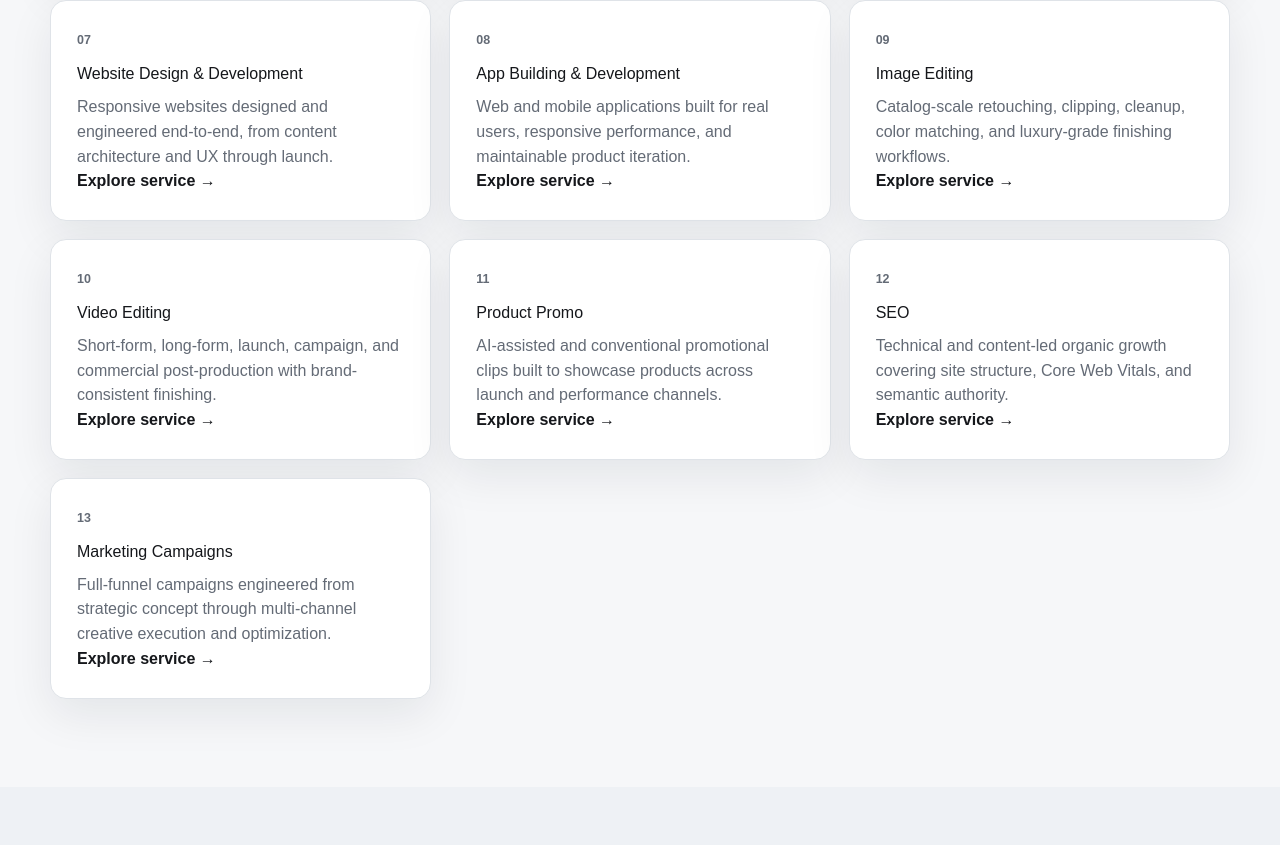
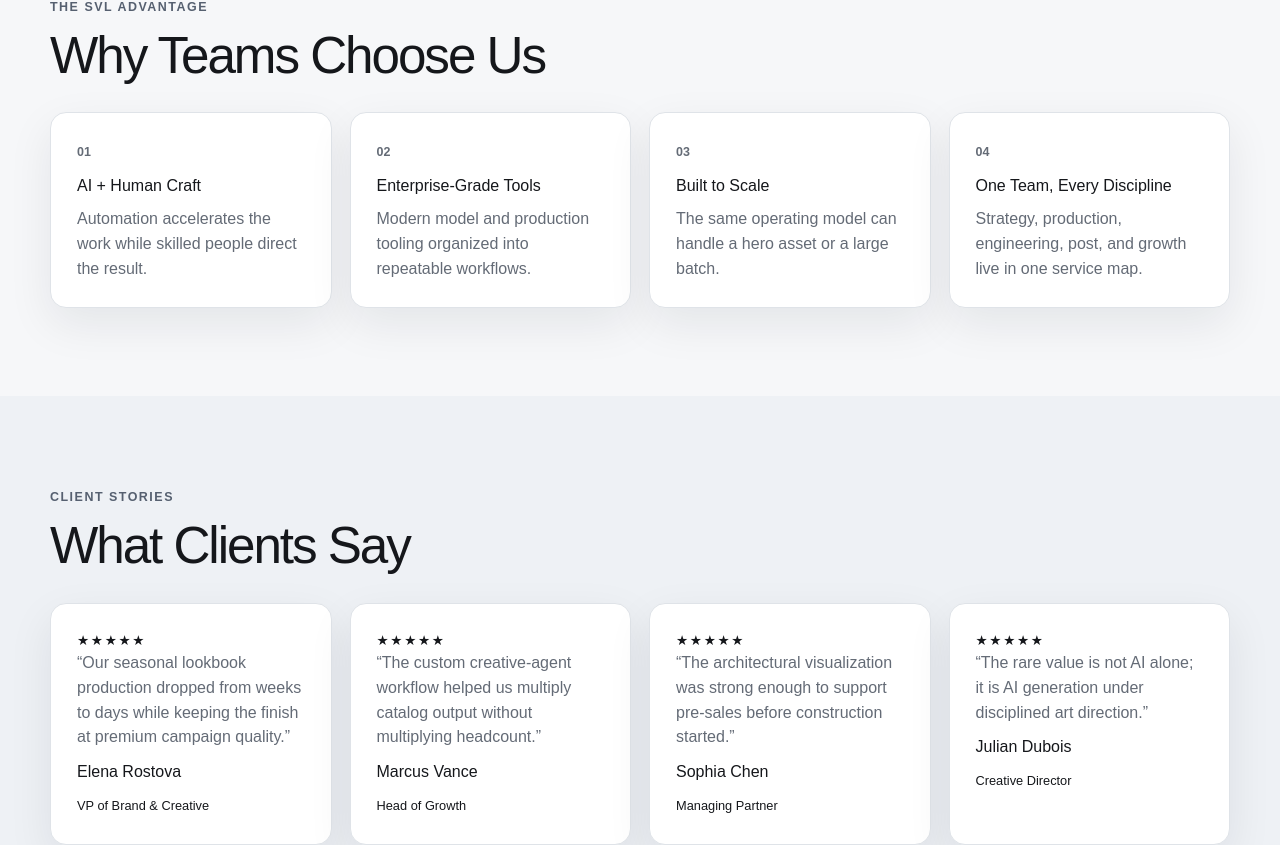
Before and after one commit to masudrana430/specter-next-system, a Next.js app: page / in a window 1280 px wide. Shown: the part 6065-6910 px from the top of the page. Built offline with nearby package versions, Linux system fonts and the light colour scheme; a web font is replaced by a local one.

Commit message:
Remove requested homepage sections

```diff
--- a/src/app/page.tsx
+++ b/src/app/page.tsx
@@ -1,6 +1,5 @@
 import Link from "next/link";
 import { DarkHomeHero } from "@/components/DarkHomeHero";
-import { Footer } from "@/components/Footer";
 import { HomeHeroContent } from "@/components/HomeHeroContent";
 import { HomeImageShowcase } from "@/components/HomeImageShowcase";
 import { HomeMotionMarquee } from "@/components/HomeMotionMarquee";
@@ -8,7 +7,7 @@ import { HomeNavbar } from "@/components/HomeNavbar";
 import { HomePartnerSection } from "@/components/HomePartnerSection";
 import { BeforeAfterDemo } from "@/components/HomeInteractive";
 import { ReferenceHomeHero } from "@/components/ReferenceHomeHero";
-import { industries, portfolio, services, testimonials } from "@/data/site";
+import { industries, testimonials } from "@/data/site";
 
 export default function HomePage() {
   return (
@@ -30,6 +29,7 @@ export default function HomePage() {
         <div className="dark:hidden"><ReferenceHomeHero /></div>
         <div className="hidden dark:block"><DarkHomeHero /></div>
       </div>
+
       <main>
         <HomeImageShowcase />
         <HomePartnerSection />
@@ -38,58 +38,95 @@ export default function HomePage() {
         <section className="section section-tight border-section">
           <div className="shell">
             <p className="section-kicker">Industries served</p>
-            <div className="chip-row">{industries.map((item) => <span className="chip" key={item}>{item}</span>)}</div>
-          </div>
-        </section>
-
-        <section className="section" id="services">
-          <div className="shell">
-            <div className="section-heading"><span className="eyebrow">Comprehensive Capabilities</span><h2>What We Do</h2><p>Thirteen specialized service disciplines carried over from the original SVL system.</p></div>
-            <div className="card-grid services-grid">{services.map((service) => (
-              <article className="card service-card" key={service.id}>
-                <span className="service-number">{service.number}</span><h3>{service.name}</h3><p>{service.description}</p>
-                <Link href={`/services#service-${service.number}`}>Explore service →</Link>
-              </article>
-            ))}</div>
+            <div className="chip-row">
+              {industries.map((item) => <span className="chip" key={item}>{item}</span>)}
+            </div>
           </div>
         </section>
 
         <section className="section alt-section">
           <div className="shell two-col">
-            <div><span className="eyebrow">Interactive Production Demo</span><h2>Before / after comparison workflow</h2><p>Preserves the source project’s category-switching comparison pattern with keyboard-friendly native controls.</p></div>
+            <div>
+              <span className="eyebrow">Interactive Production Demo</span>
+              <h2>Before / after comparison workflow</h2>
+              <p>Preserves the source project’s category-switching comparison pattern with keyboard-friendly native controls.</p>
+            </div>
             <BeforeAfterDemo />
           </div>
         </section>
 
         <section className="section">
-          <div className="shell"><div className="section-heading"><span className="eyebrow">The SVL Advantage</span><h2>Why Teams Choose Us</h2></div>
+          <div className="shell">
+            <div className="section-heading">
+              <span className="eyebrow">The SVL Advantage</span>
+              <h2>Why Teams Choose Us</h2>
+            </div>
             <div className="card-grid four-col">
-              {["AI + Human Craft", "Enterprise-Grade Tools", "Built to Scale", "One Team, Every Discipline"].map((title, i) => <article className="card" key={title}><span className="service-number">0{i + 1}</span><h3>{title}</h3><p>{["Automation accelerates the work while skilled people direct the result.", "Modern model and production tooling organized into repeatable workflows.", "The same operating model can handle a hero asset or a large batch.", "Strategy, production, engineering, post, and growth live in one service map."][i]}</p></article>)}
+              {["AI + Human Craft", "Enterprise-Grade Tools", "Built to Scale", "One Team, Every Discipline"].map((title, i) => (
+                <article className="card" key={title}>
+                  <span className="service-number">0{i + 1}</span>
+                  <h3>{title}</h3>
+                  <p>{[
+                    "Automation accelerates the work while skilled people direct the result.",
+                    "Modern model and production tooling organized into repeatable workflows.",
+                    "The same operating model can handle a hero asset or a large batch.",
+                    "Strategy, production, engineering, post, and growth live in one service map.",
+                  ][i]}</p>
+                </article>
+              ))}
             </div>
           </div>
         </section>
 
         <section className="section alt-section">
-          <div className="shell"><div className="section-heading"><span className="eyebrow">Client Stories</span><h2>What Clients Say</h2></div>
-            <div className="card-grid four-col">{testimonials.map((item) => <article className="card" key={item.name}><div className="stars">★★★★★</div><p>“{item.quote}”</p><h3>{item.name}</h3><small>{item.role}</small></article>)}</div>
-          </div>
-        </section>
-
-        <section className="section" id="portfolio">
-          <div className="shell"><div className="section-heading"><span className="eyebrow">Case Studies</span><h2>Selected Work</h2><p>Portfolio placeholders preserve the original six-card system without copying its imagery.</p></div>
-            <div className="portfolio-grid">{portfolio.map((item, index) => <article className="portfolio-card" key={item.title}><div className="portfolio-placeholder">PROJECT {String(index + 1).padStart(2, "0")}</div><span>{item.tag}</span><h3>{item.title}</h3><p>{item.detail}</p></article>)}</div>
+          <div className="shell">
+            <div className="section-heading">
+              <span className="eyebrow">Client Stories</span>
+              <h2>What Clients Say</h2>
+            </div>
+            <div className="card-grid four-col">
+              {testimonials.map((item) => (
+                <article className="card" key={item.name}>
+                  <div className="stars">★★★★★</div>
+                  <p>“{item.quote}”</p>
+                  <h3>{item.name}</h3>
+                  <small>{item.role}</small>
+                </article>
+              ))}
+            </div>
           </div>
         </section>
 
         <section className="section alt-section">
-          <div className="shell two-col"><div><span className="eyebrow">Our Story</span><h2>Thirteen Years of Craft. Reimagined for the AI Era.</h2><p>Specter Visual Lab combines visual-production experience with AI-first tooling and compact direct collaboration.</p><div className="chip-row"><span className="chip">13+ Years Experience</span><span className="chip">Global Clientele</span><span className="chip">AI Pipelines</span></div><Link className="button" href="/about">Learn More About Us</Link></div><div className="system-card"><span className="label">OPERATING MODEL</span><h3>Direct, multidisciplinary, pipeline-oriented.</h3><p>The source site’s About page centers direct access, accountability, enterprise AI tools, and integrated production disciplines.</p></div></div>
+          <div className="shell two-col">
+            <div>
+              <span className="eyebrow">Our Story</span>
+              <h2>Thirteen Years of Craft. Reimagined for the AI Era.</h2>
+              <p>Specter Visual Lab combines visual-production experience with AI-first tooling and compact direct collaboration.</p>
+              <div className="chip-row">
+                <span className="chip">13+ Years Experience</span>
+                <span className="chip">Global Clientele</span>
+                <span className="chip">AI Pipelines</span>
+              </div>
+              <Link className="button" href="/about">Learn More About Us</Link>
+            </div>
+            <div className="system-card">
+              <span className="label">OPERATING MODEL</span>
+              <h3>Direct, multidisciplinary, pipeline-oriented.</h3>
+              <p>The source site’s About page centers direct access, accountability, enterprise AI tools, and integrated production disciplines.</p>
+            </div>
+          </div>
         </section>
 
-        <section className="section"><div className="shell callout"><div><span className="eyebrow">Join The Collective</span><h2>We’re Building a World-Class Team</h2><p>Apply across one or more of the 13 creative and technical sectors.</p></div><Link className="button button-primary" href="/careers">View Careers</Link></div></section>
-
-        <section className="section alt-section" id="contact"><div className="shell final-cta"><span className="eyebrow">Let’s Create</span><h2>Ready to start your project?</h2><p>Pick a structured tier or create a custom scope from the 13 service disciplines.</p><Link className="button button-primary" href="/start-a-project">Start a Project</Link></div></section>
+        <section className="section alt-section" id="contact">
+          <div className="shell final-cta">
+            <span className="eyebrow">Let’s Create</span>
+            <h2>Ready to start your project?</h2>
+            <p>Pick a structured tier or create a custom scope from the 13 service disciplines.</p>
+            <Link className="button button-primary" href="/start-a-project">Start a Project</Link>
+          </div>
+        </section>
       </main>
-      <Footer />
     </>
   );
 }
```
